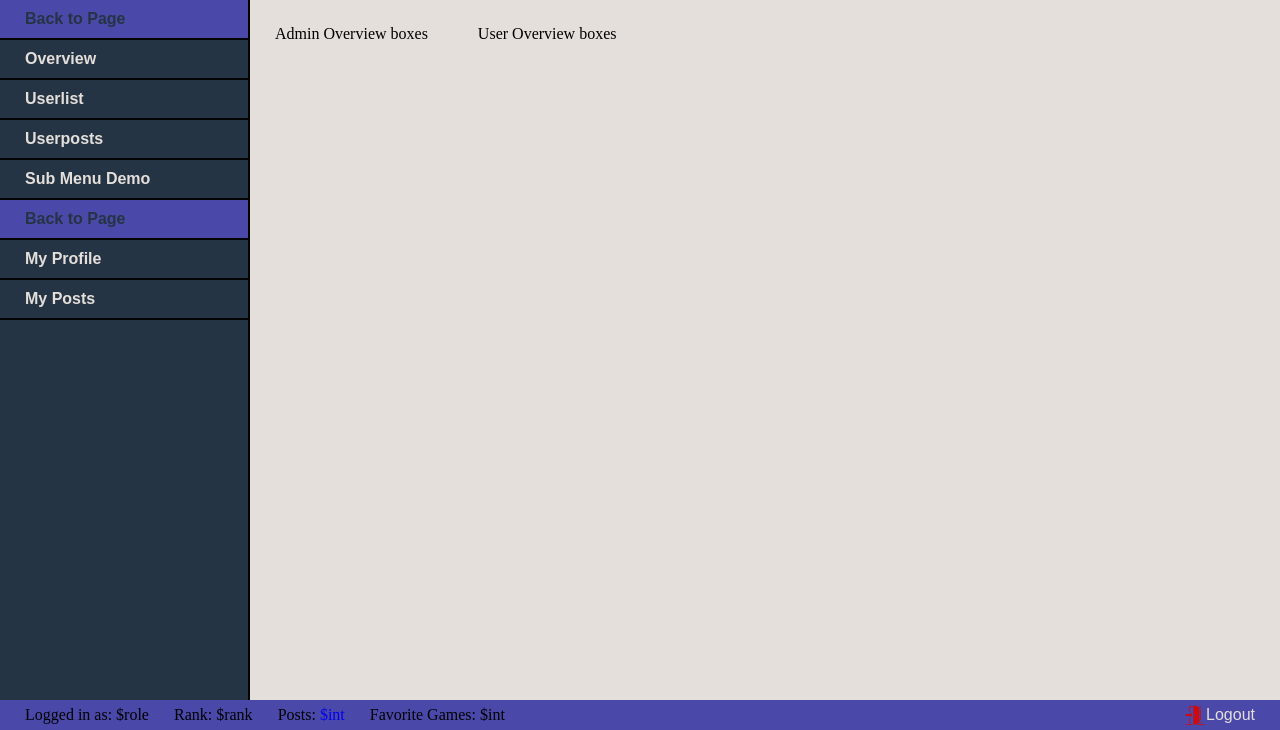
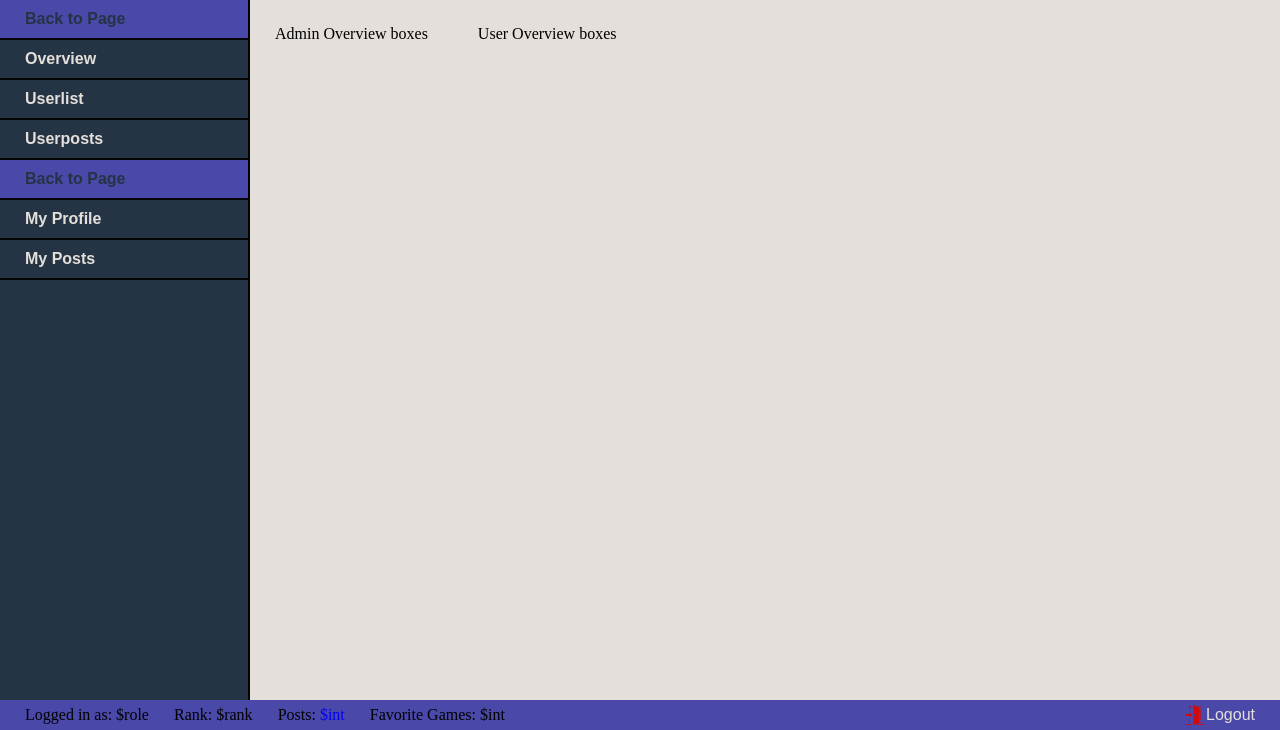
Before and after one commit to izzywest/FSWD40-Project03-findmygame.today, a PHP site: page /dashboard/index.php in a window 1280 px wide. Shown: the part 70-800 px from the top of the page. Run offline with PHP 8.4, Linux system fonts and the light colour scheme; some web fonts are replaced.

Commit message:
cleaned up nav

```diff
--- a/dashboard/inc/head.php
+++ b/dashboard/inc/head.php
@@ -27,20 +27,18 @@
                     <li><a href="index.php">Overview</a></li>
                     <li><a href="profile.php">Userlist</a></li>
                     <li><a href="posts.php">Userposts</a></li>
-                    <li><a href="#">Sub Menu Demo</a>
-                        <ul class="dash-sub-nav">
-                            <li><a href="#">Sub 1</a></li>
-                            <li><a href="#">Sub 2</a></li>
-                            <li><a href="#">Sub 3</a></li>
-                        </ul>
-                    </li>
                 </ul>
 
                 <!-- USER NAV -->
                 <ul class="dash-nav">
                     <li><a class="backlink" href="../index.html">Back to Page</a></li>
                     <li><a href="profile.php">My Profile</a></li>
-                    <li><a href="posts.php">My Posts</a></li>
+                    <li><a href="#">My Posts</a>
+                        <ul class="dash-sub-nav">
+                            <li><a href="posts.php">My Posts</a></li>
+                            <li><a href="create_post.php">Create Post</a></li>
+                        </ul>
+                    </li>
                 </ul>
 
         </aside>
```
